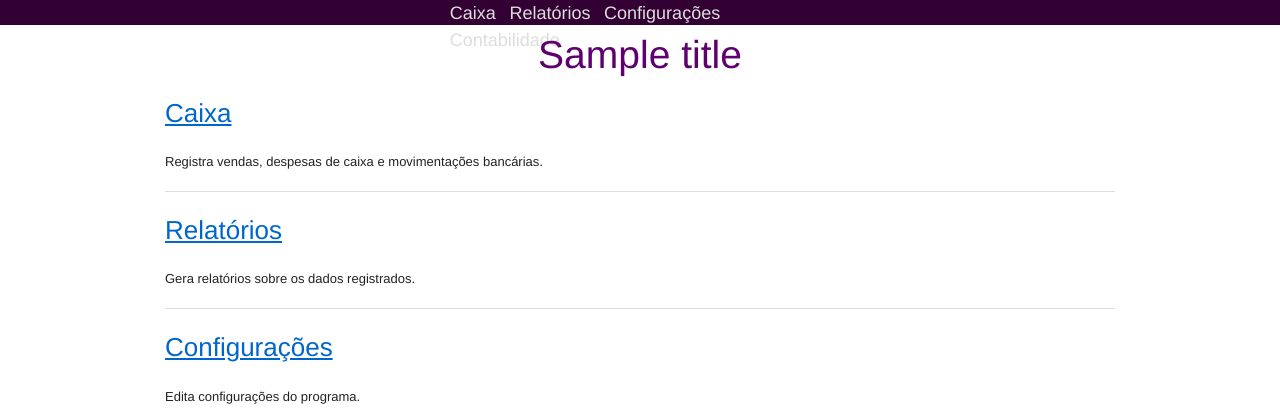
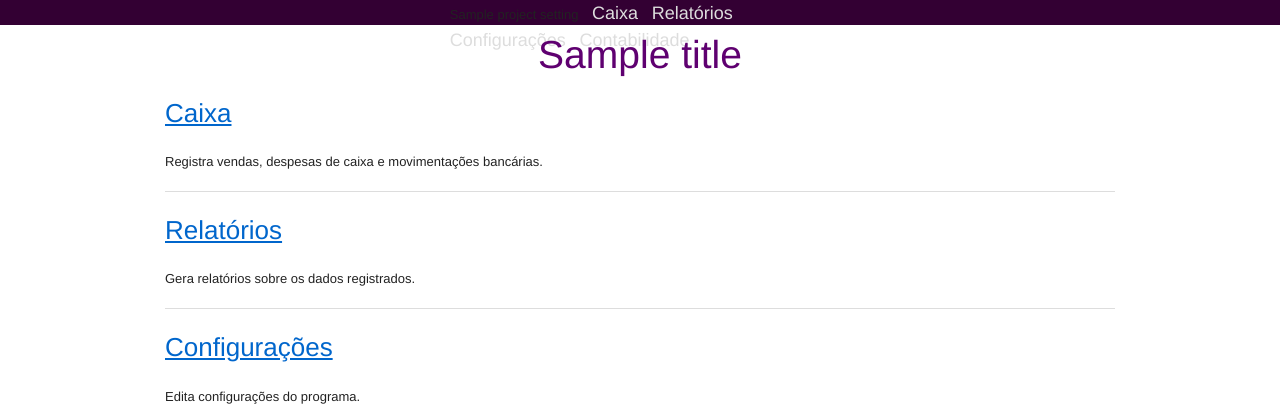
Before and after one commit to duasfl8r/vestat, a Django app: template templates/index.html in a window 1280 px wide. Shown: the top 420 px of the page. Run offline with Django 3.2, Linux system fonts and the light colour scheme; the template is opened without the code that fills it: most values are stand-ins (such as "Sample title", 1, 10 or a date in 2020).

Commit message:
adiciona nome da aplicação na barra do topo

```diff
--- a/templates/barra_topo.html
+++ b/templates/barra_topo.html
@@ -1,5 +1,6 @@
 <nav id="barra-topo">
     <ul id="menu">
+        <li class="nome-aplicacao">{{ project_settings.NOME_APLICACAO }}</li>
         <li><a href="/caixa/">Caixa</a></li>
         <li><a href="/relatorios/">Relatórios</a></li>
         <li><a href="/admin/config/vestatconfiguration/{{ project_settings.ID_CONFIG }}/">Configurações</a></li>
```
